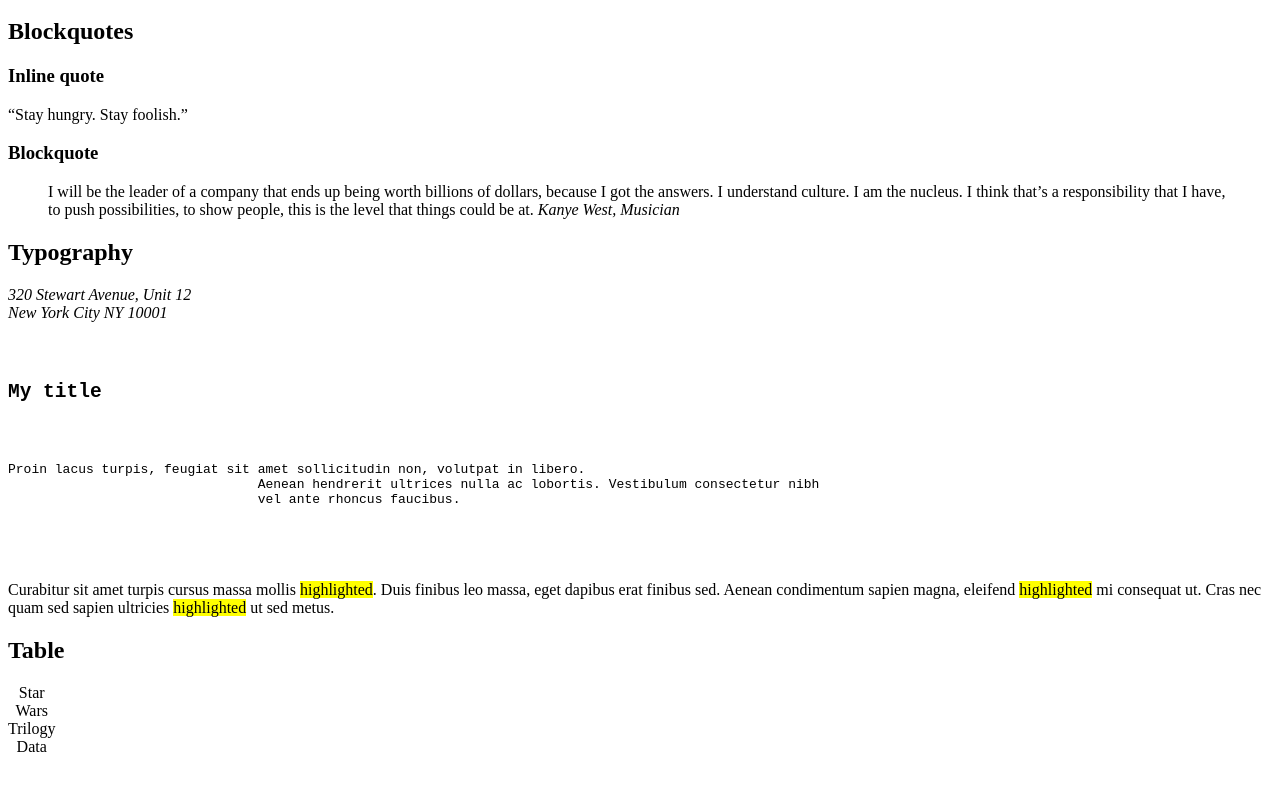
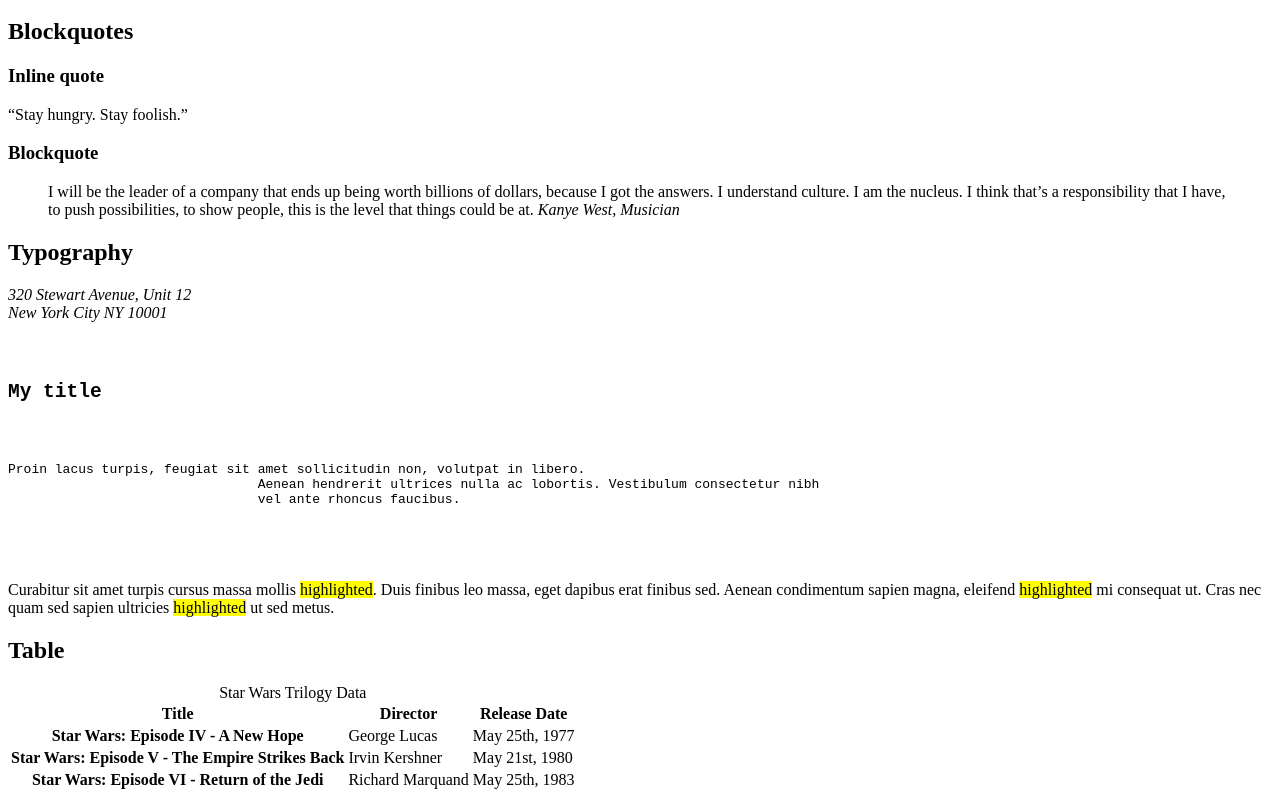
Before and after one commit to Giogap/holbertonschool-web_front_end, a plain HTML site: page html_advanced/33-styleguide.html in a window 1280 px wide. Shown: the part 999-1799 px from the top of the page. Before the commit the page ends 1763 px from the top, so only its background shows below. Drawn offline with Linux system fonts and the light colour scheme.

Commit message:
upload 33

```diff
--- a/html_advanced/33-styleguide.html
+++ b/html_advanced/33-styleguide.html
@@ -131,6 +131,26 @@
                 </header>
                 <table>
                     <caption>Star Wars Trilogy Data</caption>
+                    <tr>
+                        <th scope="col">Title</th>
+                        <th scope="col">Director</th>
+                        <th scope="col">Release Date</th>
+                    </tr>
+                    <tr>
+                        <th scope="row">Star Wars: Episode IV - A New Hope</th>
+                        <td>George Lucas</td>
+                        <td>May 25th, 1977</td>
+                    </tr>
+                    <tr>
+                        <th scope="row">Star Wars: Episode V - The Empire Strikes Back</th>
+                        <td>Irvin Kershner</td>
+                        <td>May 21st, 1980</td>
+                    </tr>
+                    <tr>
+                        <th scope="row">Star Wars: Episode VI - Return of the Jedi</th>
+                        <td>Richard Marquand</td>
+                        <td>May 25th, 1983</td>
+                    </tr>
                 </table>
             </section>
         </div>
```
